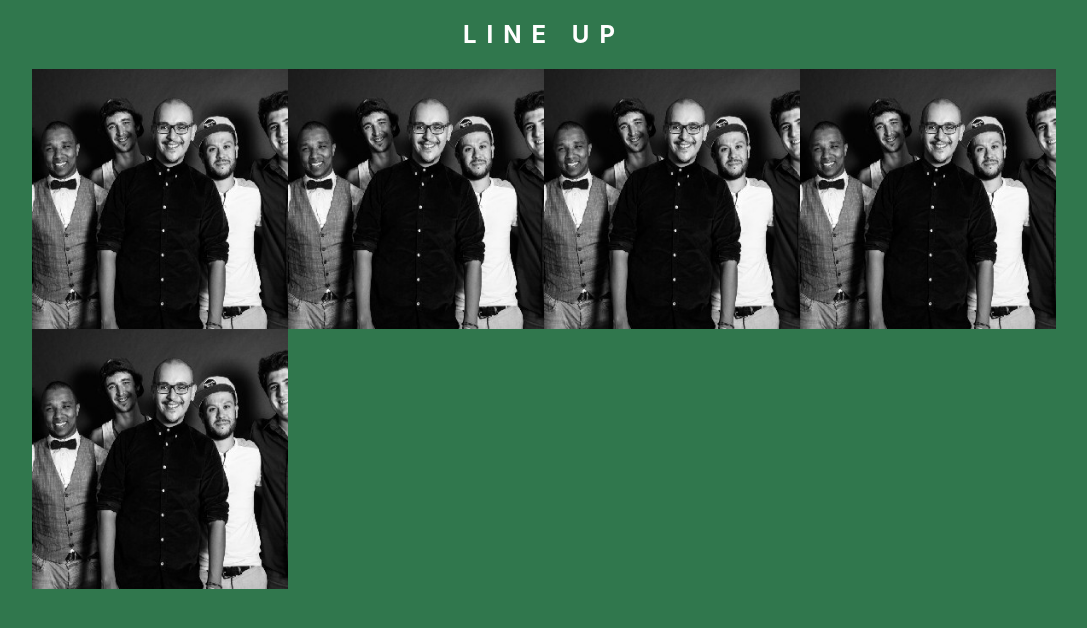
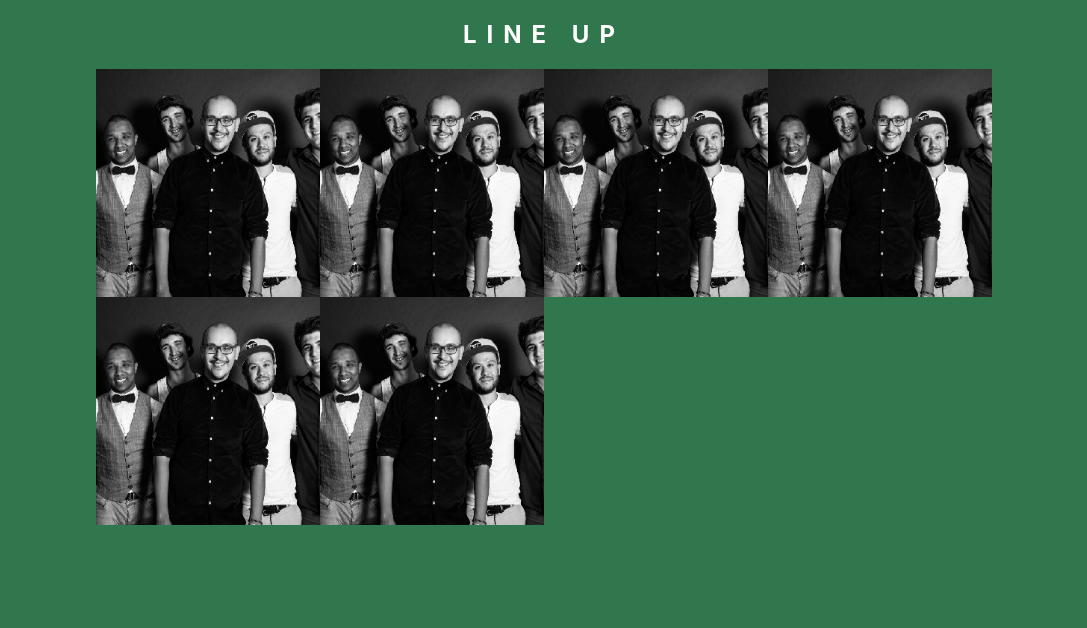
Before and after one commit to VLaroye/ammfest2019, a React (Create React App) app: page / in a window 1280 px wide. Shown: the top 628 px of the page, without its empty margins (96-1183 px from the left). Built offline with nearby package versions, Linux system fonts and the light colour scheme.

Commit message:
Zooming on images

```diff
--- a/src/features/line-up/LineUp.js
+++ b/src/features/line-up/LineUp.js
@@ -12,7 +12,29 @@ const LineUpContainer = styled.div`
   margin: auto;
 
   ${media.tablet`
-    max-width: 80%;
+    max-width: 70%;
+  `}
+`;
+
+const LineUpDiv = styled.div`
+  display:flex;
+  width: 100%;
+
+	-webkit-box-sizing: border-box;
+	-moz-box-sizing: border-box;
+	box-sizing: border-box;
+	list-style: none;
+
+  ${media.tablet`
+      width: 50%;
+  `}
+
+  ${media.laptop`
+      width: 25%;
+  `}
+
+  ${media.desktop`
+      width: 25%;
   `}
 `;
 
@@ -27,23 +49,18 @@ const LineUpItem = styled.div`
   position: relative;
   width: 100%;
   min-height: 10em;
-
-  ${media.tablet`
-      width: 50%;
-  `}
-
-  ${media.laptop`
-      width: 25%;
-  `}
-
-  ${media.desktop`
-      width: 25%;
-  `}
+  overflow: hidden;
 `;
 
 const LineUpImg = styled.img`
   width: 100%;
   height: 100%;
+  transition: all 1s;
+
+  ${LineUpImg}:hover  {
+    cursor:pointer;
+    transform: scale(1.05);
+  }
 `;
 
 const LineUp = () => {
@@ -51,24 +68,38 @@ const LineUp = () => {
     <Fragment>
       <LineUpTitle>Line up</LineUpTitle>
       <LineUpContainer>
+        <LineUpDiv>
           <LineUpItem>
             <LineUpImg src={lineup}/>
           </LineUpItem>
+        </LineUpDiv>
+        <LineUpDiv>
           <LineUpItem>
             <LineUpImg src={lineup}/>
           </LineUpItem>
+        </LineUpDiv>
+        <LineUpDiv>
           <LineUpItem>
             <LineUpImg src={lineup}/>
           </LineUpItem>
+        </LineUpDiv>
+        <LineUpDiv>
           <LineUpItem>
             <LineUpImg src={lineup}/>
           </LineUpItem>
+        </LineUpDiv>
+        <LineUpDiv>
           <LineUpItem>
             <LineUpImg src={lineup}/>
           </LineUpItem>
+        </LineUpDiv>
+        <LineUpDiv>
+          <LineUpItem>
+            <LineUpImg src={lineup}/>
+          </LineUpItem>
+        </LineUpDiv>
       </LineUpContainer>
     </Fragment>
-
   )
 }
 
```
Lines whose indentation alone changed are shown as unchanged.
